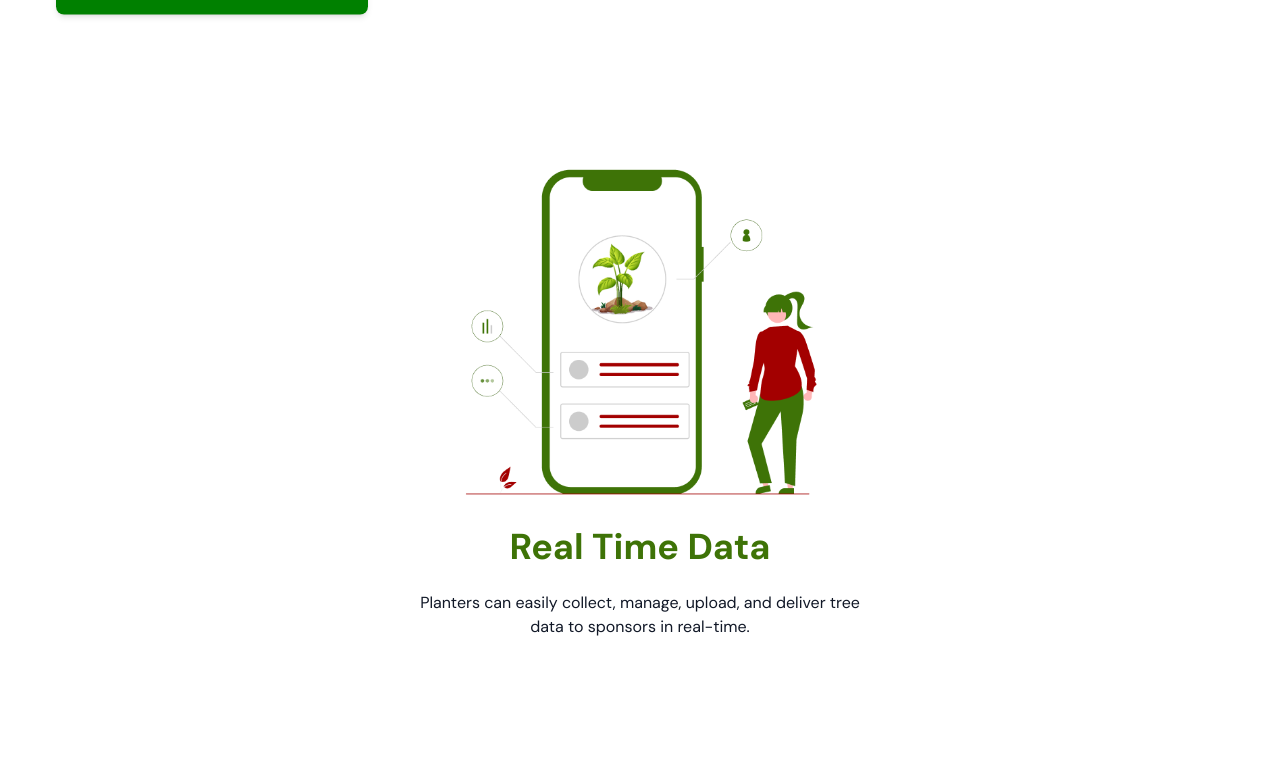
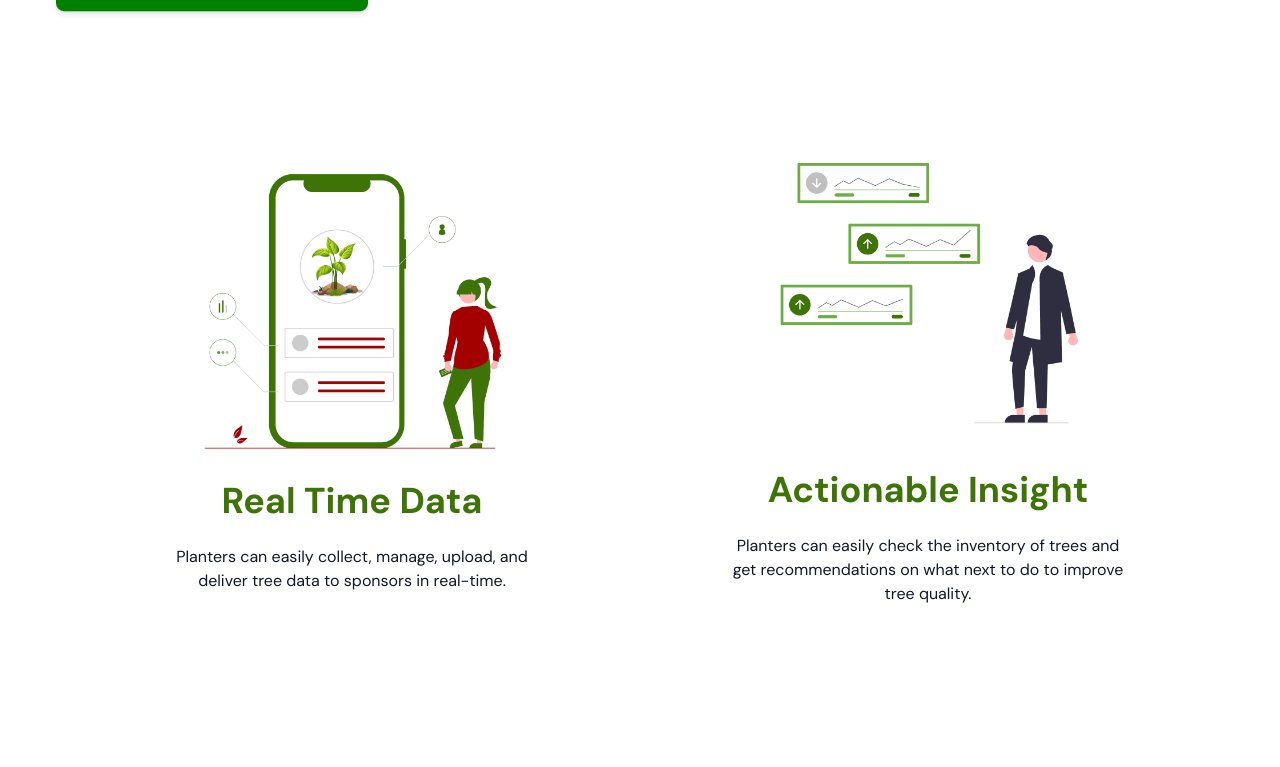
Before and after one commit to tohirbabs/Greeeth, a React (Vite) app: page / in a window 1280 px wide. Shown: the part 680-1447 px from the top of the page. Built offline with nearby package versions, Linux system fonts and the light colour scheme.

Commit message:
size update

```diff
--- a/src/components/PlantersSection.jsx
+++ b/src/components/PlantersSection.jsx
@@ -72,7 +72,7 @@ const componentsArray = [
 function PlantersSection() {
   function PlantersInfo({ Pic, TextList }) {
     return (
-      <div className="bg-white BG1 max-w-2xl px-6 flex flex-col items-center mb-30">
+      <div className="bg-white BG1 max-w-xl px-6 flex flex-col items-center mb-30">
         <div className="md:5/12 lg:w-8/12 mb-8">
           <img
             src={Pic}
```
